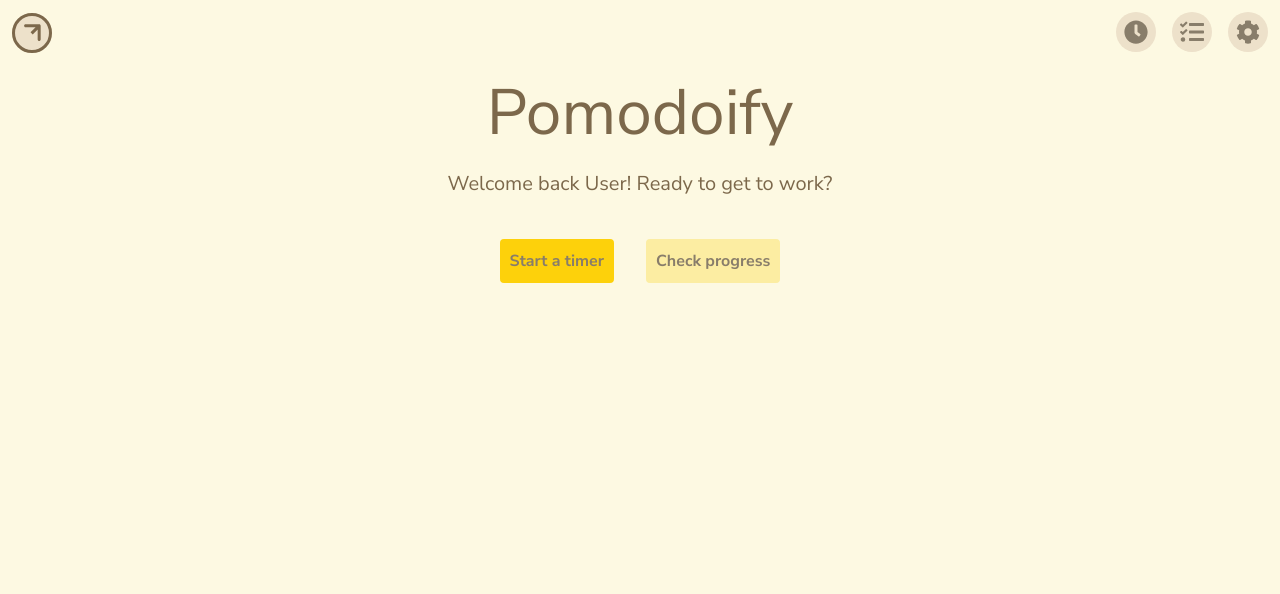
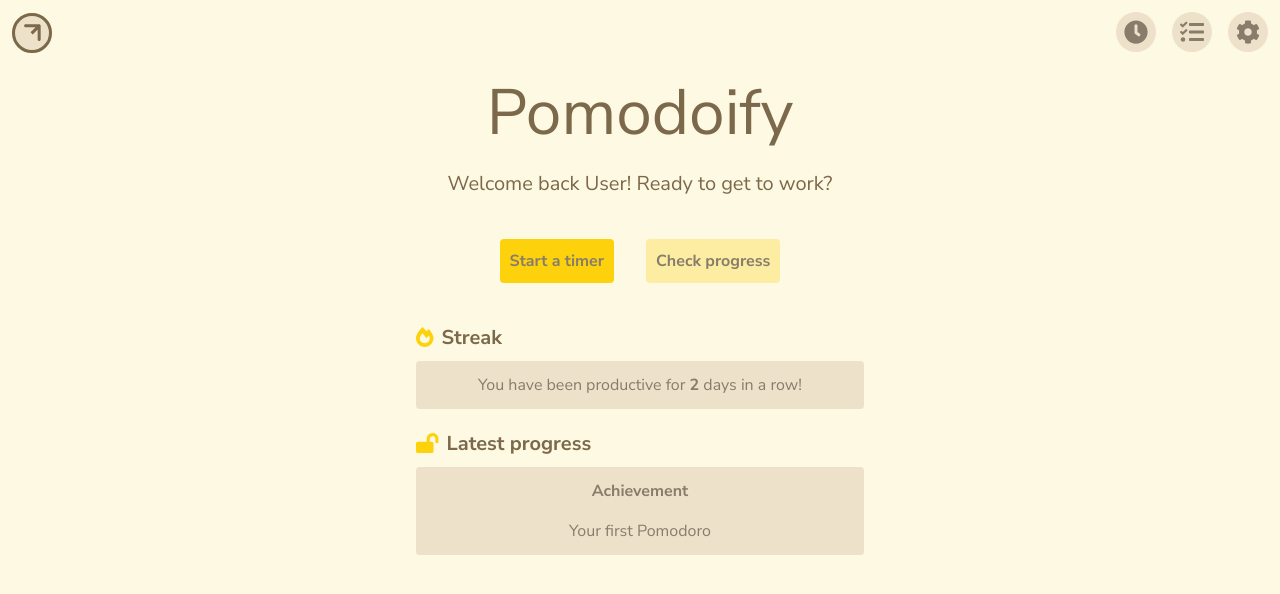
Before and after one commit to hrbengtsen/pomodoify, a React (Create React App) app: page / in a window 1280 px wide. Shown: the top 594 px of the page. Built offline with nearby package versions, Linux system fonts and the light colour scheme.

Commit message:
Landing page ui additions

```diff
--- a/public/index.html
+++ b/public/index.html
@@ -7,7 +7,7 @@
     <meta name="theme-color" content="#000000" />
     <meta
       name="description"
-      content="Web site created using create-react-app"
+      content="Gamify your productivity with Pomodoify - a unique Pomodoro timer"
     />
     <link rel="apple-touch-icon" href="%PUBLIC_URL%/logo192.png" />
     <!--
@@ -24,7 +24,7 @@
       work correctly both with client-side routing and a non-root public URL.
       Learn how to configure a non-root public URL by running `npm run build`.
     -->
-    <title>React App</title>
+    <title>Pomodoify</title>
   </head>
   <body>
     <noscript>You need to enable JavaScript to run this app.</noscript>
--- a/src/assets/icons/fontawesome.js
+++ b/src/assets/icons/fontawesome.js
@@ -1,6 +1,6 @@
 import { library } from '@fortawesome/fontawesome-svg-core';
-import { faCog, faLock, faTasks, faClock, faCheck, faTimes } from '@fortawesome/free-solid-svg-icons';
+import { faCog, faLock, faTasks, faClock, faCheck, faTimes, faFireAlt, faLockOpen } from '@fortawesome/free-solid-svg-icons';
 
 library.add(
-  faCog, faLock, faTasks, faClock, faCheck, faTimes
+  faCog, faLock, faTasks, faClock, faCheck, faTimes, faFireAlt, faLockOpen
 );
--- a/src/components/Sheets/AchievementSheet.js
+++ b/src/components/Sheets/AchievementSheet.js
@@ -1,4 +1,4 @@
-import React, { useState, useRef } from 'react';
+import React, { useState } from 'react';
 import { Button, Sheet, SheetHeader, SheetBody, Heading, Icon, Text, Container } from '../UI';
 import Achievement from '../Progression/Achievement';
 
--- a/src/screens/LandingScreen.js
+++ b/src/screens/LandingScreen.js
@@ -1,5 +1,5 @@
 import React from 'react';
-import { Container, Heading, RouterButton } from '../components/UI';
+import { Container, Heading, RouterButton, Text, Icon } from '../components/UI';
 
 function LandingScreen(props) {
   return (
@@ -10,6 +10,27 @@ function LandingScreen(props) {
         <RouterButton to="/timer" m="0" mr="xl" variant="primary">Start a timer</RouterButton>
         <RouterButton to="/progression" m="0" ml="xl" fontWeight="bold">Check progress</RouterButton>
       </Container>
+      <Container maxWidth="480px" mx="auto" mt="xxxl" px="xl">
+        <Container my="lg">
+          <Heading type="h5">
+            <Icon icon="fire-alt" mr="md" color="#FDD10B" />
+            Streak
+          </Heading>
+          <Container backgroundColor="bg.1" p="lg" borderRadius="md">
+            <Text textAlign="center" mb="0">You have been productive for <b>2</b> days in a row!</Text>
+          </Container>
+        </Container>
+        <Container my="lg">
+          <Heading type="h5">
+            <Icon icon="lock-open" mr="md" color="#FDD10B" />
+            Latest progress
+          </Heading>
+          <Container backgroundColor="bg.1" p="lg" borderRadius="md" textAlign="center">
+            <Text fontWeight="bold">Achievement</Text>
+            <Text mb="0">Your first Pomodoro</Text>
+          </Container>
+        </Container>
+      </Container>
     </Container>
   );
 }
--- a/src/screens/ProgressionScreen.js
+++ b/src/screens/ProgressionScreen.js
@@ -8,7 +8,7 @@ function ProgressionScreen(props) {
   return (
     <Container>
       <Heading textAlign="center" fontWeight="reg" p="0">Progression</Heading>
-      <Container maxWidth="480px" margin="auto" px="xl">
+      <Container maxWidth="480px" mx="auto" px="xl">
         <Heading type="h5" color="text.0" position="relative" display="inline-block" highlight zIndex="1">
           Custom rewards
         </Heading>
```
Also changed, not shown: src/screens/App.js (+9 -1 lines), public/manifest.json.
